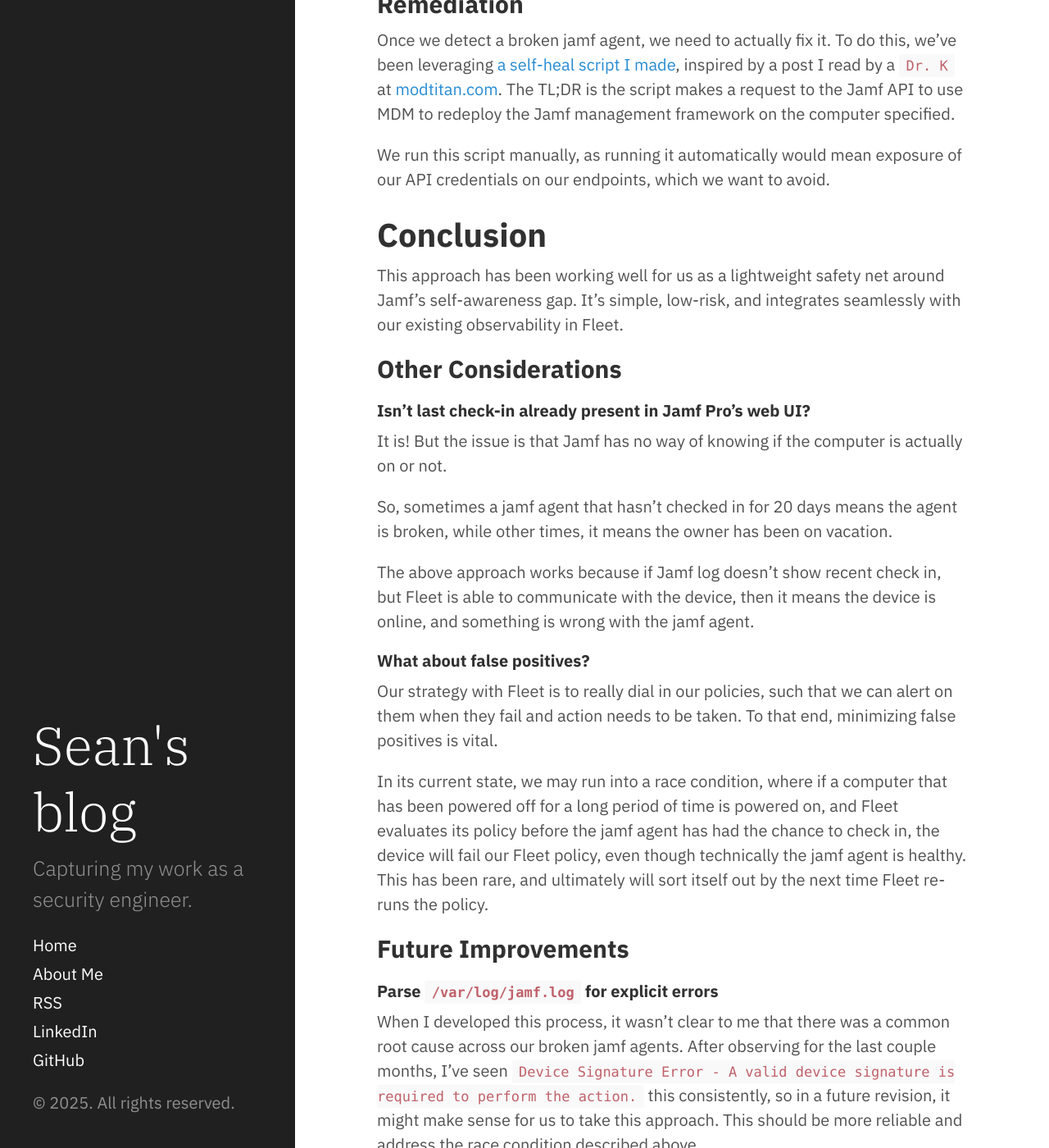
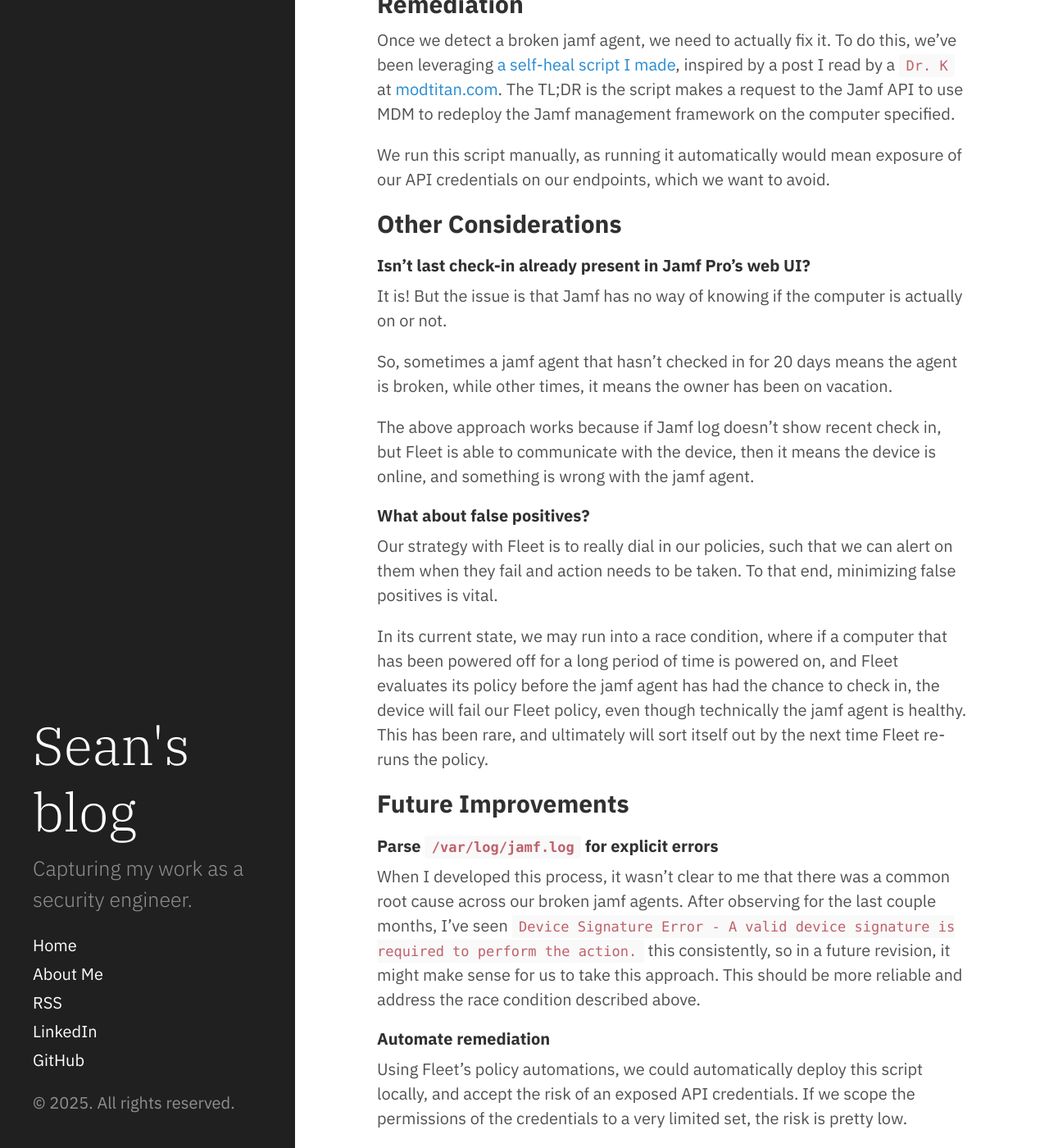
Before and after one commit to sbenson09/sbenson09.github.io, a Jekyll site: the page built from _posts/2025-4-25-monitoring_jamf_pro_with_fleet.md, in a window 1280 px wide and 1400 px high, scrolled down 4195 px. Shown: the whole window at 82% size. Built offline with Jekyll 4.4.1, drawn with Linux system fonts in a browser that asks for light colours; Markdown is read by kramdown in place of the engine named in the settings; some of the changed text lies outside the part shown.

Commit message:
reorganizing post

```diff
--- a/_posts/2025-4-25-monitoring_jamf_pro_with_fleet.md
+++ b/_posts/2025-4-25-monitoring_jamf_pro_with_fleet.md
@@ -129,10 +129,6 @@ Once we detect a broken jamf agent, we need to actually fix it. To do this, we'v
 
 We run this script manually, as running it automatically would mean exposure of our API credentials on our endpoints, which we want to avoid.
 
-# Conclusion
-
-This approach has been working well for us as a lightweight safety net around Jamf’s self-awareness gap. It’s simple, low-risk, and integrates seamlessly with our existing observability in Fleet.
-
 ## Other Considerations
 
 #### Isn't last check-in already present in Jamf Pro's web UI?
```
Also changed, not shown: other parts of _posts/2025-4-25-monitoring_jamf_pro_with_fleet.md (+4 -0 lines).
